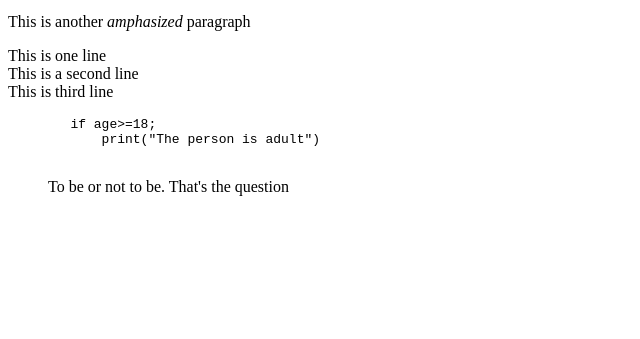
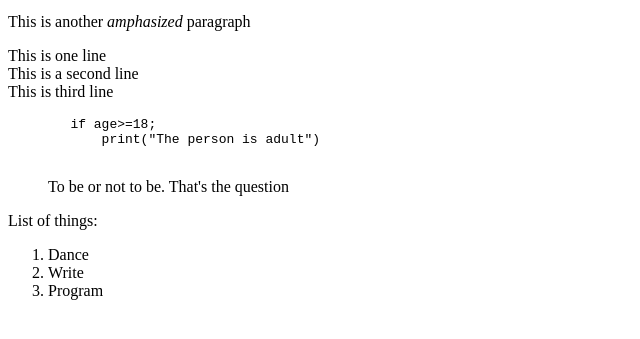
Before and after one commit to ManuelRamosOujo/project1, a plain HTML site: page Index.html in a window 1280 px wide. Shown: the part 101-440 px from the top of the page, without its empty margins (0-640 px from the left). Drawn offline with Linux system fonts and the light colour scheme.

Commit message:
Test more tags

```diff
--- a/Index.html
+++ b/Index.html
@@ -23,5 +23,14 @@
     <blockquote>
         To be or not to be. That's the question
     </blockquote>
+<p>List of things:</p>
+<ol>
+    <li>
+        Dance
+    </li>
+    <li>Write</li>
+    <li>Program</li>
+
+</ol>
 </body>
 </html>
```
